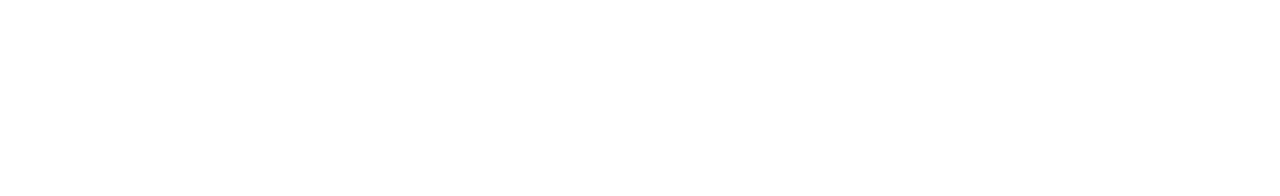
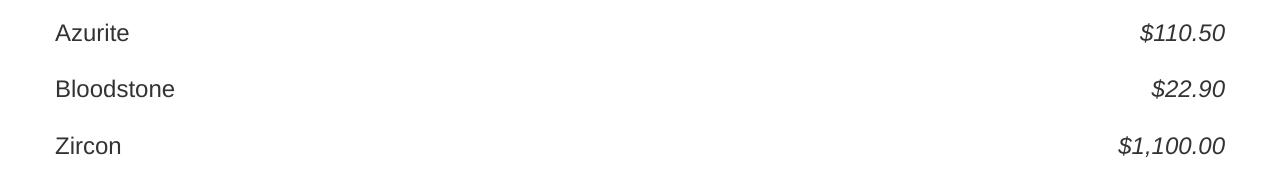
Before and after one commit to angeloLuna/AngularJS-CodeSchool, a plain HTML site: page index.html in a window 1280 px wide. Drawn offline with nearby package versions, Linux system fonts and the light colour scheme.

Commit message:
filto con ng-repeat para mostrar un valor con simbolo de moneda usando | currency

```diff
--- a/app.js
+++ b/app.js
@@ -4,15 +4,15 @@
 angular.module('gemStore', [])
 .controller('StoreController', controller);
 
-var gem = {
-    name: 'Azurite',
-    price: 2.95,
-    canPurchase:true,
-    soldOut: true, };
+var gems = [
+    { name: 'Azurite', price: 110.50 },
+    { name: 'Bloodstone', price: 22.90 },
+    { name: 'Zircon', price: 1100 },
+];
 
 function controller(){
     var first = this;
-    first.product =gem;
+    first.product =gems;
 }
 
 })();
--- a/index.html
+++ b/index.html
@@ -7,11 +7,12 @@
     <script src="https://ajax.googleapis.com/ajax/libs/angularjs/1.5.0/angular.min.js"></script>
     <script src="app.js"></script>
 </head>
-<body ng-controller="StoreController as store">
-    <div ng-show="!store.product.soldOut">
-        <h1>{{store.product.name}}</h1>
-        <h2>{{store.product.price}}</h2>
-        <button>add to car</button>
+<body class="container" ng-controller="StoreController as store">
+    <div class="product row" ng-repeat="product in store.product">
+      <h3>
+        {{product.name}}
+        <em class="pull-right">{{product.price | currency}}</em>
+      </h3>
     </div>
-</body>
+  </body>
 </html>
```
